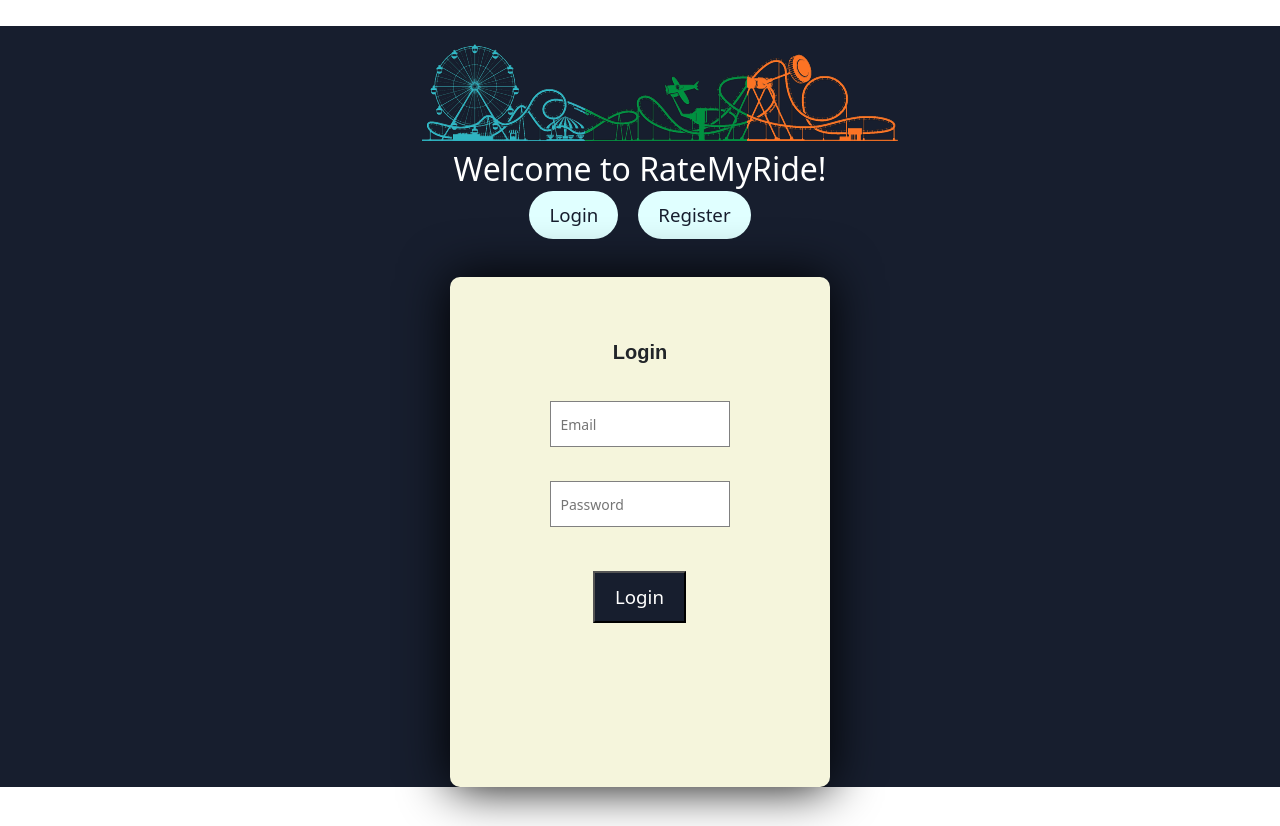
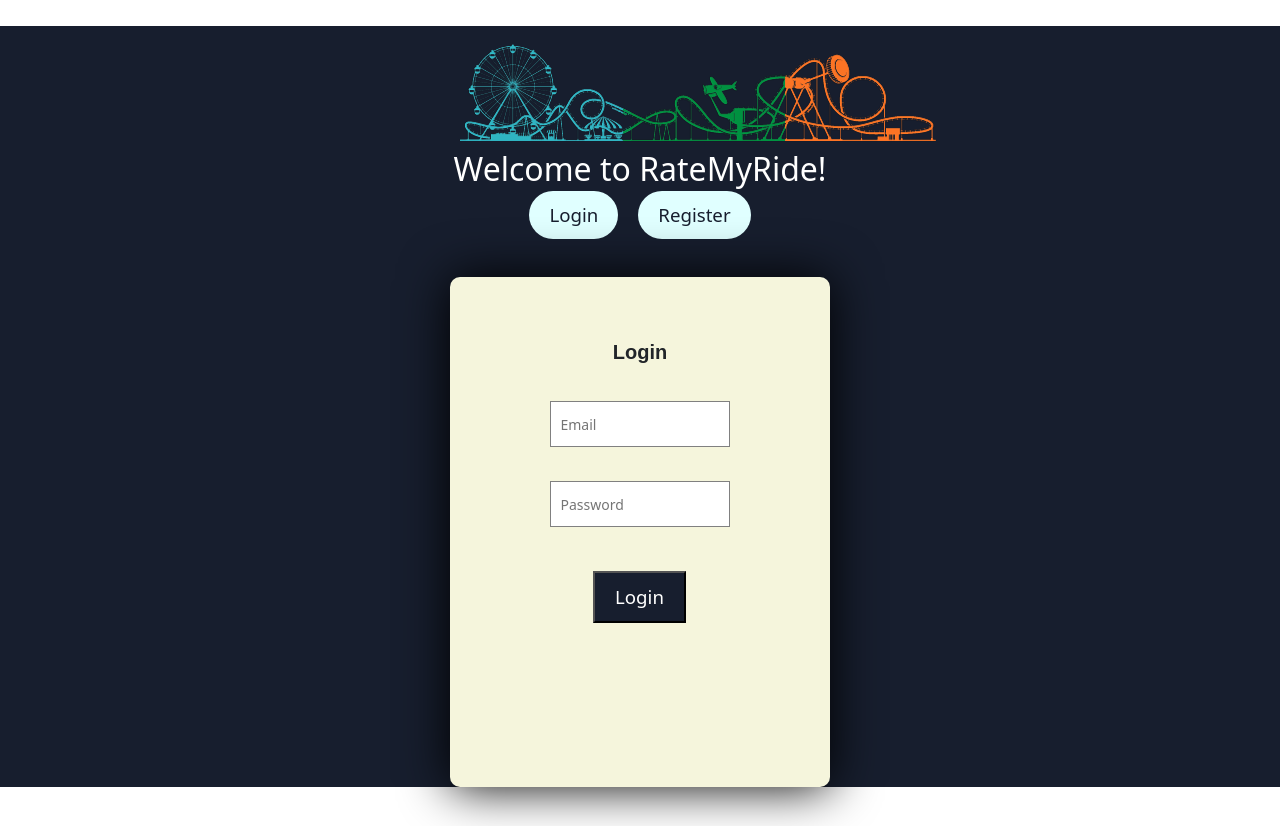
Before and after one commit to harshinioruganti/RateMyRide, a React (Create React App) app in the folder frontend/: page / in a window 1280 px wide. Built offline with nearby package versions, Linux system fonts and the light colour scheme.

Commit message:
Update PageTitle.css

```diff
--- a/frontend/src/components/PageTitle.css
+++ b/frontend/src/components/PageTitle.css
@@ -13,5 +13,5 @@
     display: flex;
     justify-content: center;
     align-items: center;
-    margin-left: 32%;
+    margin-left: 35%;
 }
```
